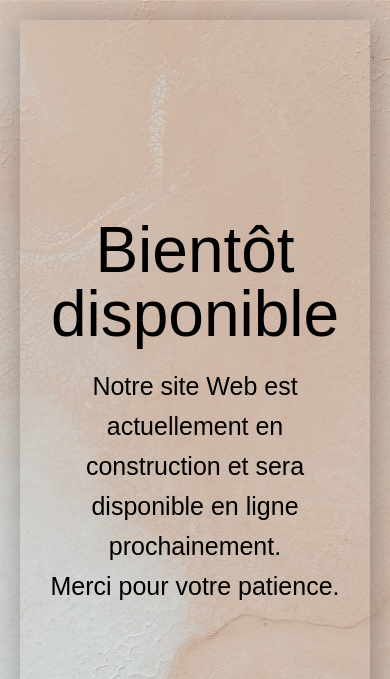
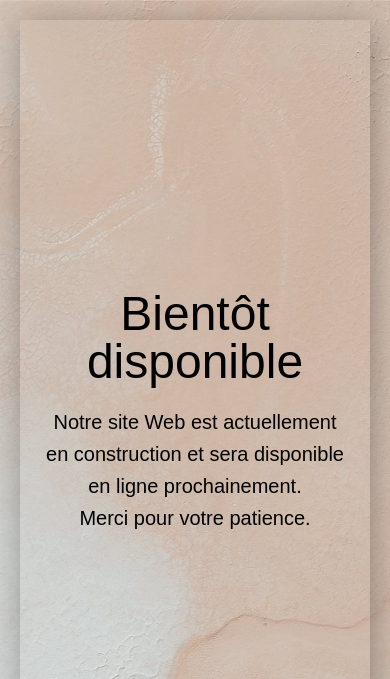
Before and after one commit to imanebahiaoui/Saoudi, a plain HTML site: page index.html in a window 390 px wide. Shown: the top 679 px of the page. Drawn offline with Linux system fonts and the light colour scheme; a web font is replaced by a local one.

Commit message:
responsive

```diff
--- a/style.css
+++ b/style.css
@@ -53,6 +53,17 @@ p {
 h1 {
     font-size: 4em;
     line-height: 1;
+}
+
+@media screen and (max-width: 990px) {
+    p {
+        font-size: 20px;
+        font-weight: 300;
+    }
+
+    h1 {
+        font-size: 3em;
+    }
 }
 
 h2 {
```
